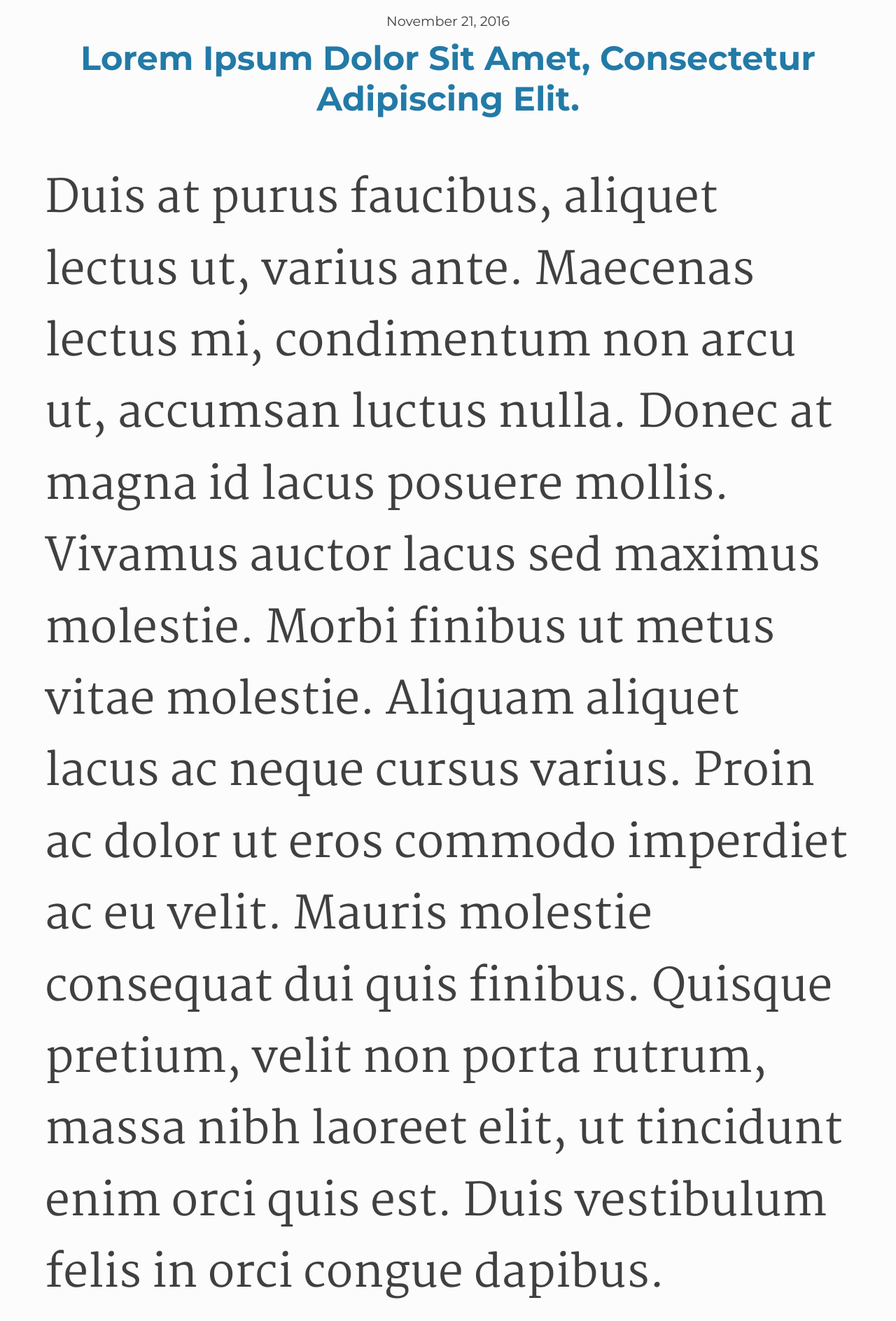
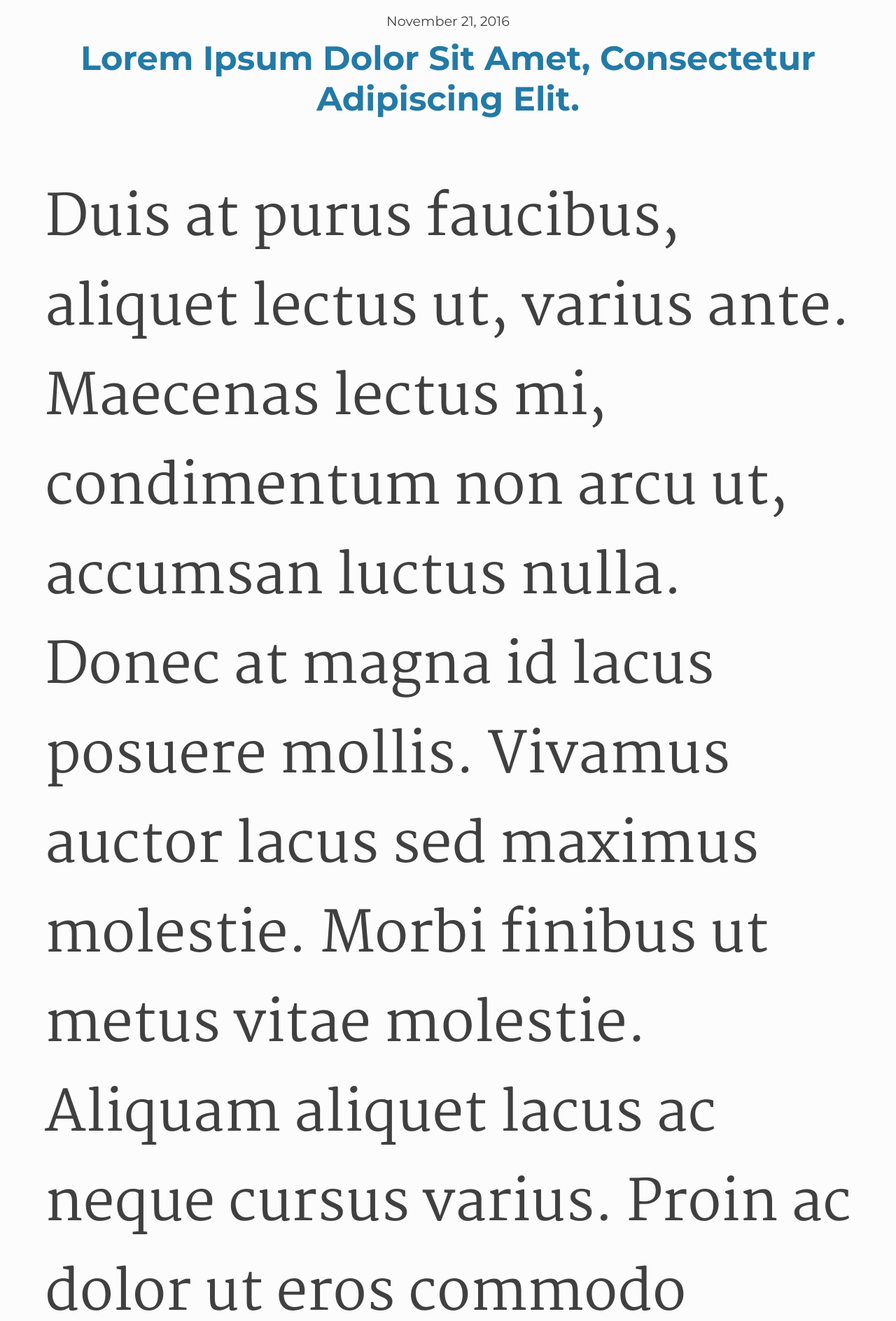
Before and after one commit to khanhnwin/khanhnwin.github.io, a Jekyll site: the page built from _posts/2016-11-21-khanh-nguyen-second-post.md, in a window 1280 px wide. Shown: the part 381-2269 px from the top of the page at 70% size. Built offline with Jekyll 4.4.1, drawn with Linux system fonts in a browser that asks for light colours; nearby versions of some CDN libraries.

Commit message:
Larger font-size

```diff
--- a/stylesheets/main.css
+++ b/stylesheets/main.css
@@ -37,7 +37,7 @@ p {
 
 @media screen and (max-device-width: 800px) {
   p {
-    font-size: 4rem;
+    font-size: 5rem;
   }
 }
 
@@ -223,7 +223,7 @@ nav ul li {
   text-transform: capitalize;
   color: #237AA6;
   font-weight: 700;
-  font-size: 2rem;
+  font-size: 4rem;
 }
 
 @media screen and (max-device-width: 800px) {
--- a/stylesheets/main.sass
+++ b/stylesheets/main.sass
@@ -41,7 +41,7 @@ p
   line-height: 160%
 
   @media screen and (max-device-width: 800px)
-    font-size: 4rem
+    font-size: 5rem
 
 .page_container
   width: 55%
@@ -184,7 +184,7 @@ nav
     text-transform: capitalize
     color: $SteelBlue
     font-weight: 700
-    font-size: 2rem
+    font-size: 4rem
 
     @media screen and (max-device-width: 800px)
       font-size: 3rem
```
